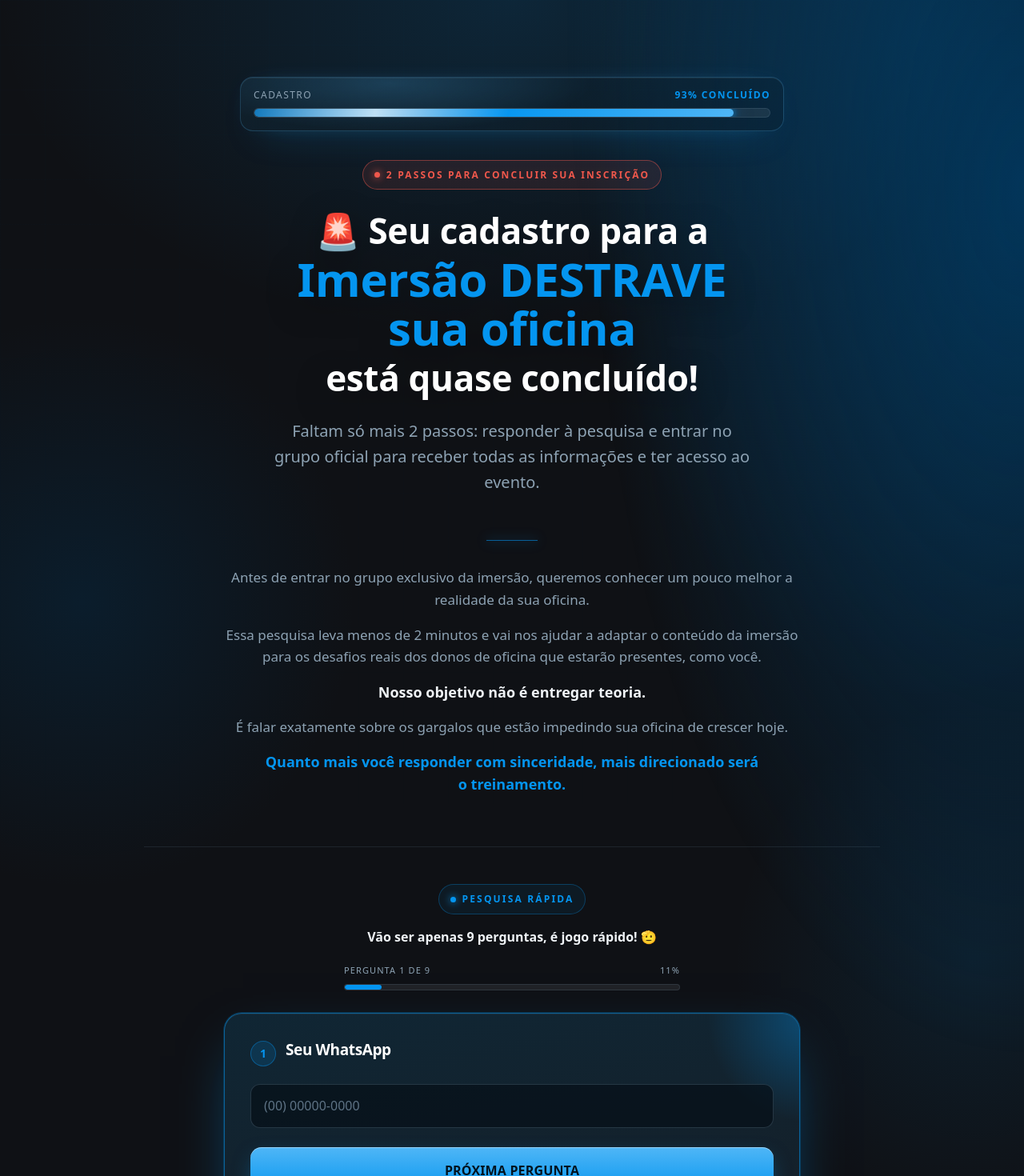
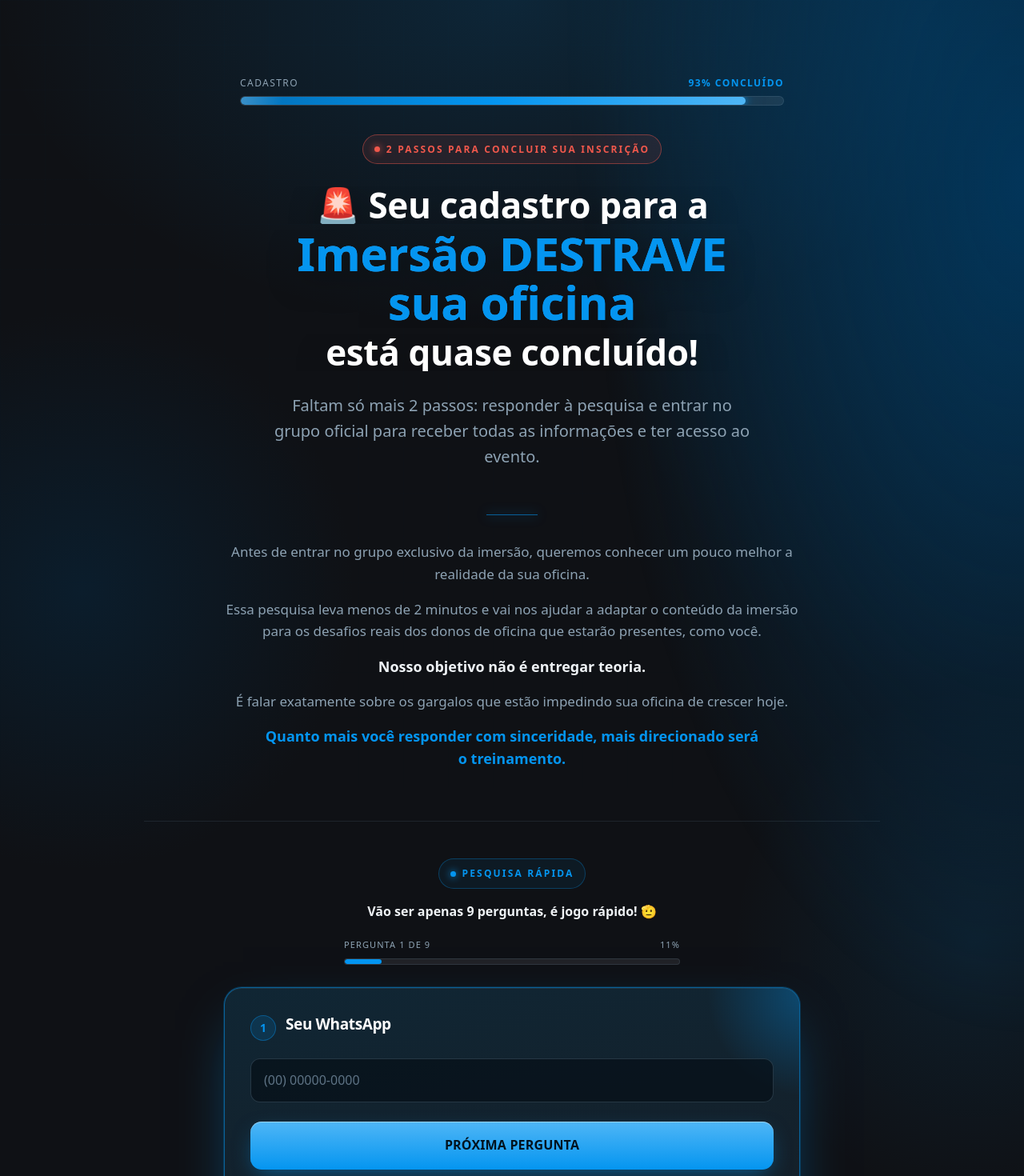
Before and after one commit to cezarhlima1/diegomensor, a Next.js app: page /obrigadodestrave in a window 1280 px wide. Shown: the top 1470 px of the page at 80% size. Built offline with nearby package versions, Linux system fonts and the light colour scheme.

Commit message:
ajuste final obrigado

```diff
--- a/app/globals.css
+++ b/app/globals.css
@@ -123,15 +123,7 @@ a:focus-visible, button:focus-visible {
   }
   .destrave-obrigado__header { position: relative; }
   .destrave-progress-shell {
-    position: relative; isolation: isolate; overflow: hidden;
-    padding: 14px 16px 16px; border: 1px solid rgba(79,182,246,.24); border-radius: 16px;
-    background: linear-gradient(135deg, rgba(18,42,58,.4), rgba(8,16,23,.2));
-    backdrop-filter: blur(18px) saturate(135%); -webkit-backdrop-filter: blur(18px) saturate(135%);
-    box-shadow: inset 0 1px 0 rgba(255,255,255,.07), 0 18px 48px -30px rgba(4,149,240,.8), 0 0 35px -25px rgba(79,182,246,.9);
-  }
-  .destrave-progress-shell::before {
-    content: ""; position: absolute; z-index: -1; inset: -80% 35% auto -10%; height: 120px;
-    background: radial-gradient(ellipse, rgba(79,182,246,.2), transparent 70%); pointer-events: none;
+    position: relative; padding: 0; border: 0; background: transparent;
   }
   .destrave-progress-fill {
     position: relative; overflow: hidden;
@@ -150,15 +142,36 @@ a:focus-visible, button:focus-visible {
   }
   @keyframes destrave-progress-shine { 55%, 100% { transform: translateX(120%); } }
   .destrave-obrigado__title { text-wrap: balance; text-shadow: 0 12px 42px rgba(0,0,0,.35); }
+  .destrave-title-line {
+    opacity: 0; clip-path: inset(0 100% 0 0); transform: translateY(12px);
+    animation: destrave-title-reveal .75s cubic-bezier(.2,.8,.2,1) forwards;
+  }
+  .destrave-title-line--1 { animation-delay: .18s; }
+  .destrave-title-line--2 { animation-delay: .38s; }
+  .destrave-title-line--3 { animation-delay: .58s; }
+  .destrave-title-line--2 {
+    background-image: linear-gradient(100deg, var(--color-blue), var(--color-blue-soft), var(--color-blue));
+    background-size: 220% 100%; background-clip: text; -webkit-background-clip: text; color: transparent;
+    animation-name: destrave-title-reveal, destrave-title-shimmer;
+    animation-duration: .75s, 4s; animation-delay: .38s, 1.2s;
+    animation-timing-function: cubic-bezier(.2,.8,.2,1), ease-in-out;
+    animation-fill-mode: forwards, none; animation-iteration-count: 1, infinite;
+  }
   .destrave-obrigado__intro { position: relative; text-wrap: pretty; }
   .destrave-survey {
     border-top: 1px solid rgba(143,178,204,.12); padding-top: 46px;
   }
   .destrave-survey-card {
-    width: min(100%, 720px); min-height: 310px; align-content: start;
+    width: min(100%, 720px); min-height: 310px; align-content: start; isolation: isolate;
     padding: clamp(24px, 5vw, 40px);
     animation: destrave-question-in .32s cubic-bezier(.2,.8,.2,1);
   }
+  .destrave-survey-card::after {
+    content: ""; position: absolute; z-index: -1; width: 260px; height: 260px; right: -150px; bottom: -170px;
+    border-radius: 50%; background: radial-gradient(circle, rgba(4,149,240,.2), transparent 68%);
+    transition: transform .45s ease, opacity .45s ease; opacity: .55; pointer-events: none;
+  }
+  .destrave-survey-card:hover::after { transform: translate(-25px,-20px) scale(1.12); opacity: 1; }
   .destrave-survey-card .quiz-input {
     margin-top: 6px; background: rgba(6,16,24,.72); border-color: rgba(143,178,204,.22);
   }
@@ -174,10 +187,23 @@ a:focus-visible, button:focus-visible {
     from { opacity: 0; transform: translateY(10px); }
     to { opacity: 1; transform: translateY(0); }
   }
+  @keyframes destrave-title-reveal {
+    to { opacity: 1; clip-path: inset(0 0 0 0); transform: translateY(0); }
+  }
+  @keyframes destrave-title-shimmer {
+    0%, 100% { background-position: 100% 50%; }
+    50% { background-position: 0% 50%; }
+  }
+  @media (prefers-reduced-motion: reduce) {
+    .destrave-title-line { opacity: 1; clip-path: none; transform: none; animation: none; }
+    .destrave-progress-fill::after { animation: none; }
+    .destrave-survey-card { animation: none; }
+    .destrave-survey-card::after { transition: none; }
+  }
   @media (max-width: 640px) {
     .destrave-obrigado { padding-block: 28px 48px; }
     .destrave-obrigado .wrap { width: min(100% - 28px, 920px); }
-    .destrave-progress-shell { padding: 12px 13px 14px; border-radius: 14px; }
+    .destrave-progress-shell { padding: 0; }
     .destrave-obrigado__header .tag { font-size: 10px; letter-spacing: .1em; padding: 7px 11px; }
     .destrave-obrigado__title { margin-top: 20px; }
     .destrave-obrigado__title > span:first-child,
--- a/app/obrigadodestrave/page.tsx
+++ b/app/obrigadodestrave/page.tsx
@@ -1,6 +1,7 @@
 import type { Metadata } from "next";
 import Footer from "@/components/Footer";
 import ObrigadoDestrave from "@/components/ObrigadoDestrave";
+import ClientEffects from "@/components/ClientEffects";
 
 export const metadata: Metadata = {
   title: "Cadastro quase concluído — Imersão DESTRAVE",
@@ -15,6 +16,7 @@ export default function ObrigadoDestravePage() {
         <ObrigadoDestrave />
       </main>
       <Footer />
+      <ClientEffects />
     </>
   );
 }
--- a/components/ObrigadoDestrave.tsx
+++ b/components/ObrigadoDestrave.tsx
@@ -171,11 +171,11 @@ export default function ObrigadoDestrave() {
 
           <span className="tag tag--red">2 passos para concluir sua inscrição</span>
           <h1 className="destrave-obrigado__title font-display font-black mt-7 mx-auto max-w-[800px] leading-[1.04] tracking-[-.035em]">
-            <span className="block text-[clamp(27px,4.4vw,44px)]">🚨 Seu cadastro para a</span>
-            <span className="block text-blue text-[clamp(34px,5.8vw,58px)] my-2">
+            <span className="destrave-title-line destrave-title-line--1 block text-[clamp(27px,4.4vw,44px)]">🚨 Seu cadastro para a</span>
+            <span className="destrave-title-line destrave-title-line--2 block text-blue text-[clamp(34px,5.8vw,58px)] my-2">
               Imersão DESTRAVE sua oficina
             </span>
-            <span className="block text-[clamp(27px,4.4vw,44px)]">está quase concluído!</span>
+            <span className="destrave-title-line destrave-title-line--3 block text-[clamp(27px,4.4vw,44px)]">está quase concluído!</span>
           </h1>
           <p className="lead mt-7 max-w-[610px] mx-auto text-[clamp(17px,2vw,20px)]">
             Faltam só mais 2 passos: responder à pesquisa e entrar no grupo oficial para receber todas as informações e ter acesso ao evento.
@@ -185,11 +185,11 @@ export default function ObrigadoDestrave() {
         <div className="destrave-obrigado__intro mt-11 md:mt-14 max-w-[720px] mx-auto text-center">
           <div className="w-16 h-px bg-blue/60 mx-auto mb-8 shadow-[0_0_14px_rgba(4,149,240,.8)]" />
           <div className="grid gap-4 text-[15px] md:text-[17px] text-muted leading-relaxed">
-            <p>Antes de entrar no grupo exclusivo da imersão, queremos conhecer um pouco melhor a realidade da sua oficina.</p>
-            <p>Essa pesquisa leva menos de 2 minutos e vai nos ajudar a adaptar o conteúdo da imersão para os desafios reais dos donos de oficina que estarão presentes, como você.</p>
-            <p className="text-offwhite font-display font-bold text-lg">Nosso objetivo não é entregar teoria.</p>
-            <p>É falar exatamente sobre os gargalos que estão impedindo sua oficina de crescer hoje.</p>
-            <p className="text-blue font-display font-bold text-lg">Quanto mais você responder com sinceridade, mais direcionado será o treinamento.</p>
+            <p className="reveal">Antes de entrar no grupo exclusivo da imersão, queremos conhecer um pouco melhor a realidade da sua oficina.</p>
+            <p className="reveal d1">Essa pesquisa leva menos de 2 minutos e vai nos ajudar a adaptar o conteúdo da imersão para os desafios reais dos donos de oficina que estarão presentes, como você.</p>
+            <p className="reveal d2 text-offwhite font-display font-bold text-lg">Nosso objetivo não é entregar teoria.</p>
+            <p className="reveal d3">É falar exatamente sobre os gargalos que estão impedindo sua oficina de crescer hoje.</p>
+            <p className="reveal d4 text-blue font-display font-bold text-lg">Quanto mais você responder com sinceridade, mais direcionado será o treinamento.</p>
           </div>
         </div>
 
```
